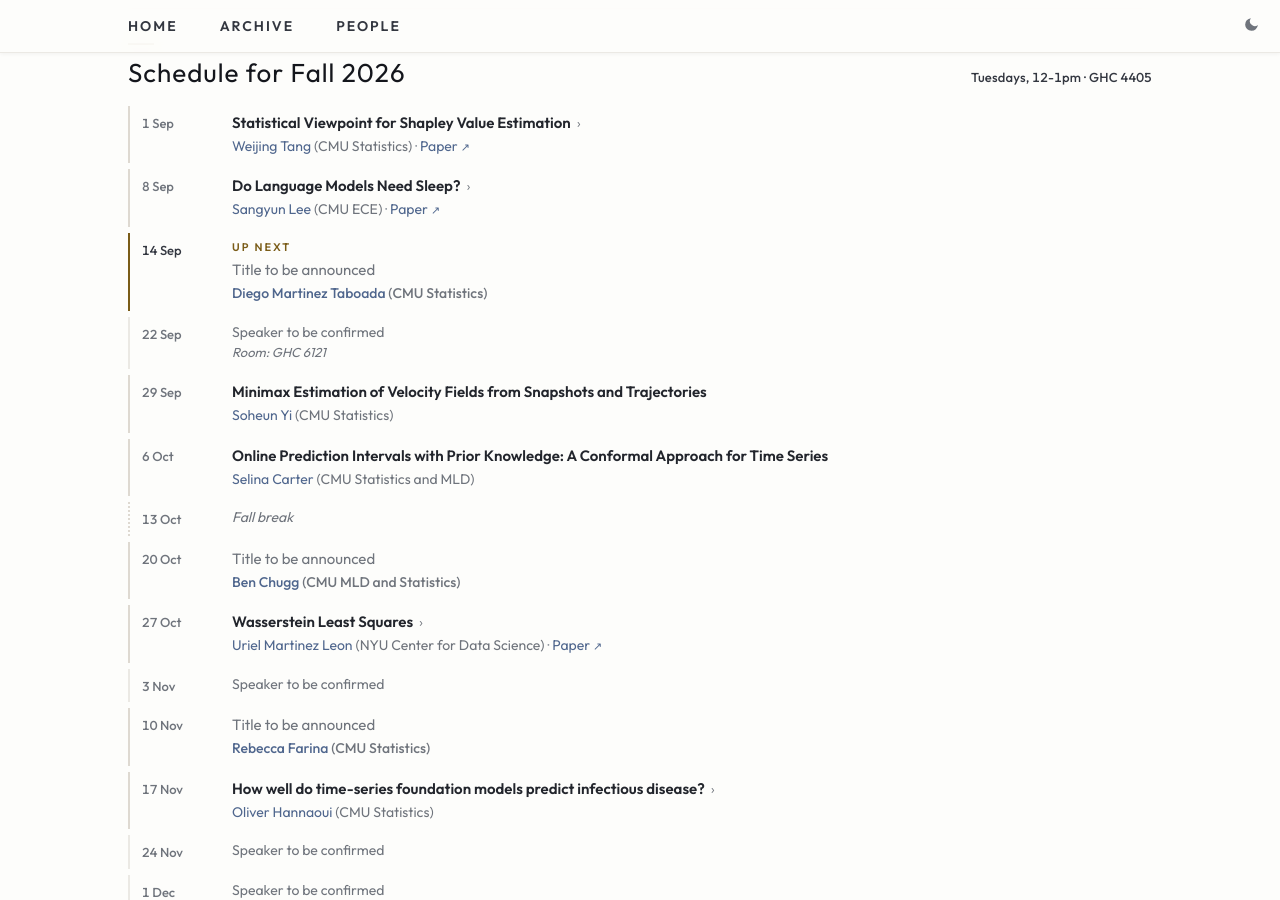
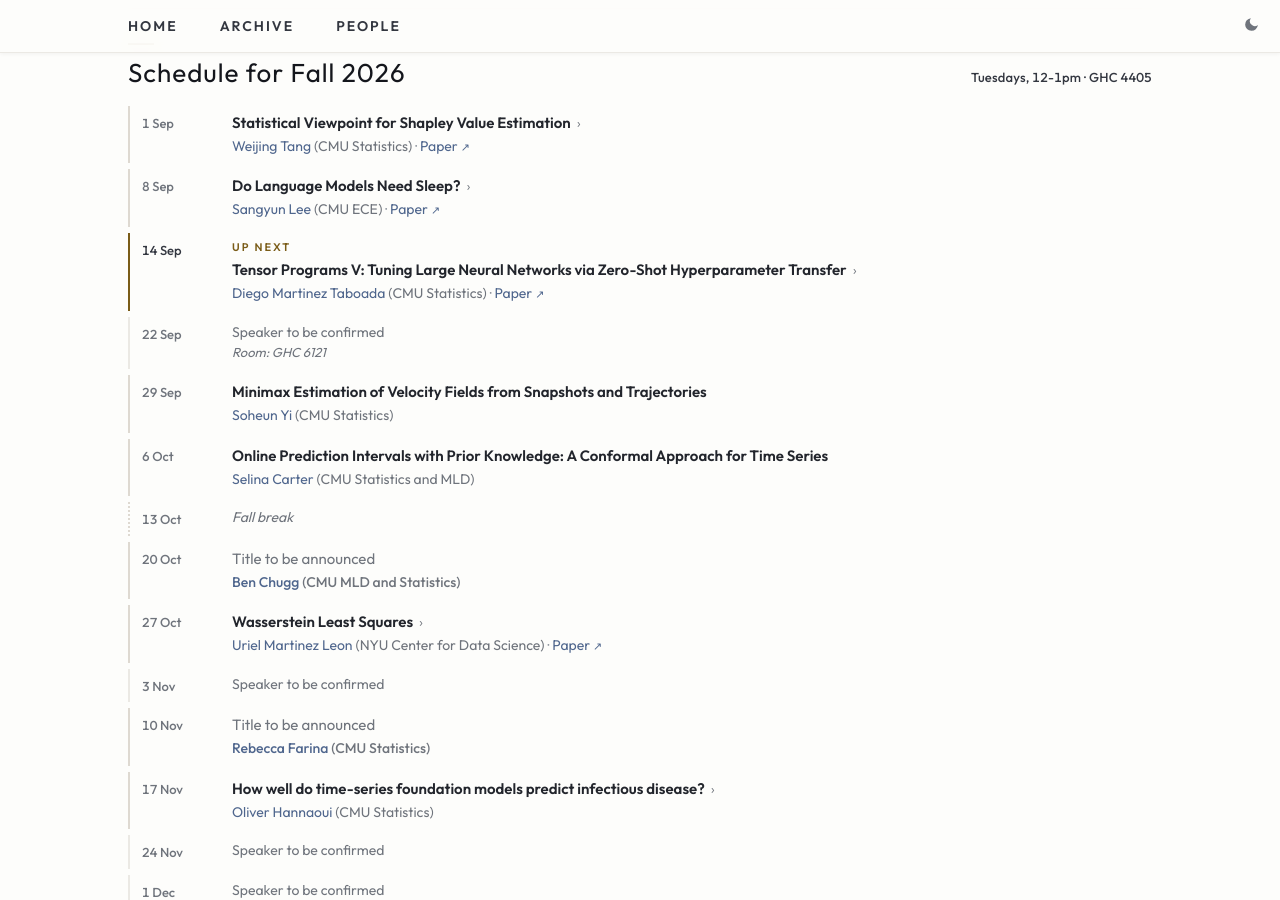
Before and after one commit to StatML-Reading-Group/StatML-Reading-Group.github.io, a Jekyll site: the page built from index.html, in a window 1280 px wide and 900 px high, scrolled down 439 px. Built offline with Jekyll 4.4.1, drawn with Linux system fonts in a browser that asks for light colours; part of the change alters nothing that is shown.

Commit message:
Update Diego Martinez Fall 2026 talk

```diff
--- a/_data/talks/fall2026.yaml
+++ b/_data/talks/fall2026.yaml
@@ -41,8 +41,20 @@
 - date: '2026-09-14'
   speakers:
   - diego_martinez_taboada
-  title: Title TBD
-  abstract: TBD
+  title: 'Tensor Programs V: Tuning Large Neural Networks via Zero-Shot Hyperparameter Transfer'
+  abstract: >-
+    Hyperparameter (HP) tuning in deep learning is an expensive process, prohibitively so for neural
+    networks (NNs) with billions of parameters. We show that, in the recently discovered Maximal Update
+    Parametrization (muP), many optimal HPs remain stable even as model size changes. This leads to
+    a new HP tuning paradigm we call muTransfer: parametrize the target model in muP, tune the HP
+    indirectly on a smaller model, and zero-shot transfer them to the full-sized model, i.e., without
+    directly tuning the latter at all. We verify muTransfer on Transformer and ResNet. For example,
+    1) by transferring pretraining HPs from a model of 13M parameters, we outperform published numbers
+    of BERT-large (350M parameters), with a total tuning cost equivalent to pretraining BERT-large
+    once; 2) by transferring from 40M parameters, we outperform published numbers of the 6.7B GPT-3
+    model, with tuning cost only 7% of total pretraining cost. A Pytorch implementation of our technique
+    can be found at this http URL and installable via `pip install mup`.
+  paper_url: https://arxiv.org/abs/2203.03466
   weekday_override: Monday
   sources:
   - sheet
```
